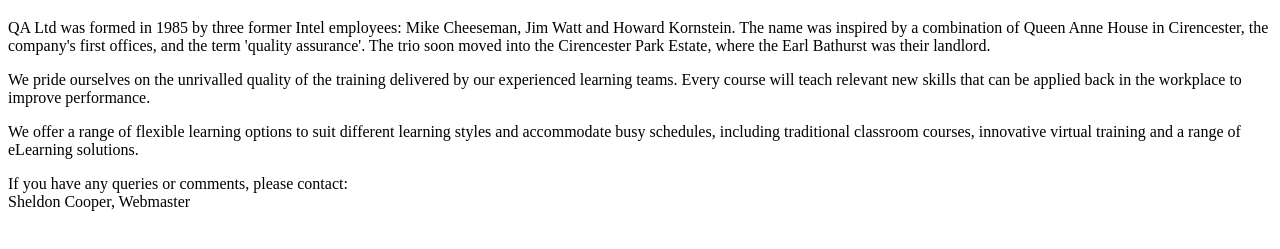
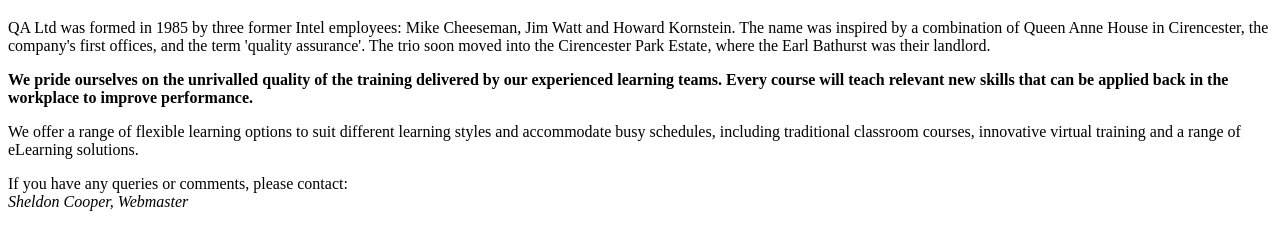
Before and after one commit to aname4405/html-exercise, a plain HTML site: page index.html in a window 1280 px wide. Shown: the part 61-310 px from the top of the page. Drawn offline with Linux system fonts and the light colour scheme.

Commit message:
added strong and em tags

```diff
--- a/index.html
+++ b/index.html
@@ -8,11 +8,11 @@
 
     <p>QA Ltd was formed in 1985 by three former Intel employees: Mike Cheeseman, Jim Watt and Howard Kornstein. The name was inspired by a combination of Queen Anne House in Cirencester, the company's first offices, and the term 'quality assurance'. The trio soon moved into the Cirencester Park Estate, where the Earl Bathurst was their landlord.</p>
 
-    <p>We pride ourselves on the unrivalled quality of the training delivered by our experienced learning teams. Every course will teach relevant new skills that can be applied back in the workplace to improve performance.</p>
+    <p><strong>We pride ourselves on the unrivalled quality of the training delivered by our experienced learning teams. Every course will teach relevant new skills that can be applied back in the workplace to improve performance.</strong></p>
 
     <p>We offer a range of flexible learning options to suit different learning styles and accommodate busy schedules, including traditional classroom courses, innovative virtual training and a range of eLearning solutions.</p>
 
     <p>If you have any queries or comments, please contact:<br>
-        Sheldon Cooper, Webmaster</p>
+        <em>Sheldon Cooper, Webmaster</em></p>
     </body>
 </html>
```
